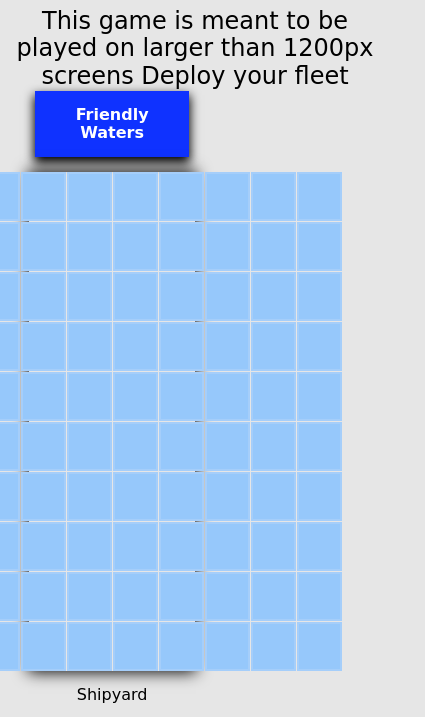
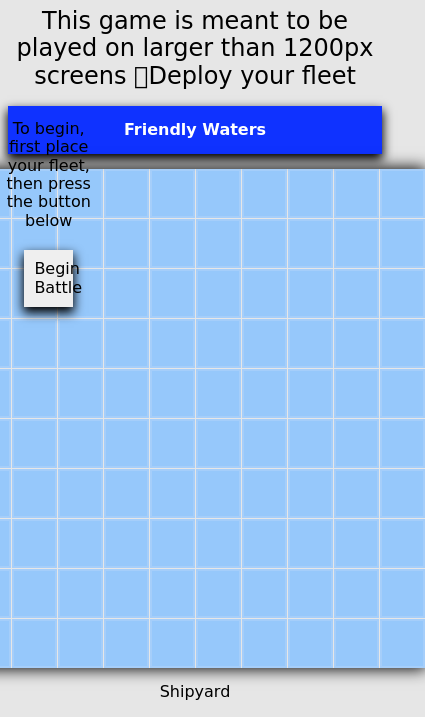
Before and after one commit to Erbnlegend/battleship, a website built with webpack: page src/index.html in a window 390 px wide. Shown: the part 49-766 px from the top of the page, 425 px wide, since content can reach past the window. Built offline with nearby package versions, Linux system fonts and the light colour scheme; some packages are replaced by stand-ins of ours; files whose address does not match are found by name; a web font is replaced by a local one.

Commit message:
Responsive changes

```diff
--- a/src/styles/gameboard.css
+++ b/src/styles/gameboard.css
@@ -114,11 +114,17 @@
 
 @media screen and (max-width: 1200px) {
   #gameBoard {
+    width: 90%;
     flex-direction: column;
-    justify-content: center;
+    align-items: center;
     & .container {
-      width: 50%;
-      justify-content: center;
+      width: auto;
+      & .header {
+        margin-top: 15px;
+      }
+      & .shipyard {
+        margin-bottom: 50px;
+      }
     }
   }
 }
--- a/src/styles/style.css
+++ b/src/styles/style.css
@@ -33,6 +33,22 @@ body {
 
 @media screen and (max-width: 1200px) {
   #displayInfo::before {
-    content: 'This game is meant to be played on larger than 1200px screens \A'
+    content: 'This game is meant to be played on larger than 1200px screens \A \B';
+    margin-bottom: 15px;
+  }
+  .start {
+    position: absolute;
+    width: 25%;
+    top: 20%;
+    left: 0;
+    text-align: center;
+    & #start {
+      width: 50%;
+      padding: 10px;
+    }
+    & button {
+      border: none;
+      box-shadow: 0 5px 10px 1px rgb(0,0,0);
+    }
   }
 }
```
